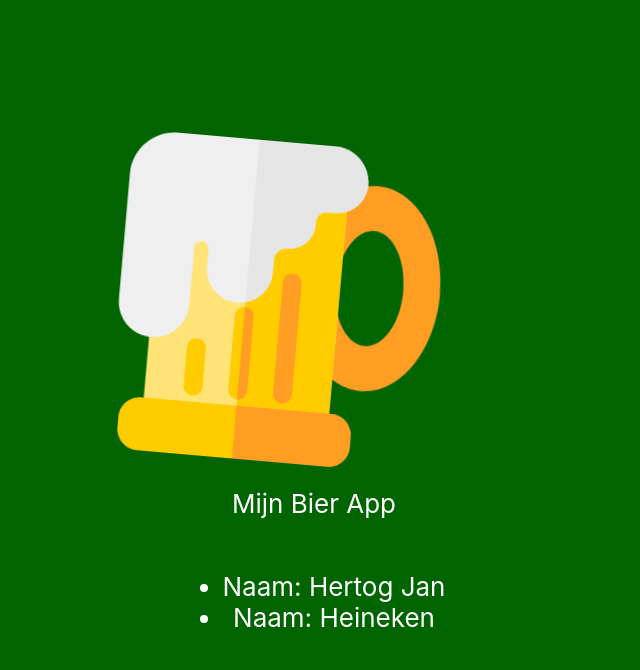
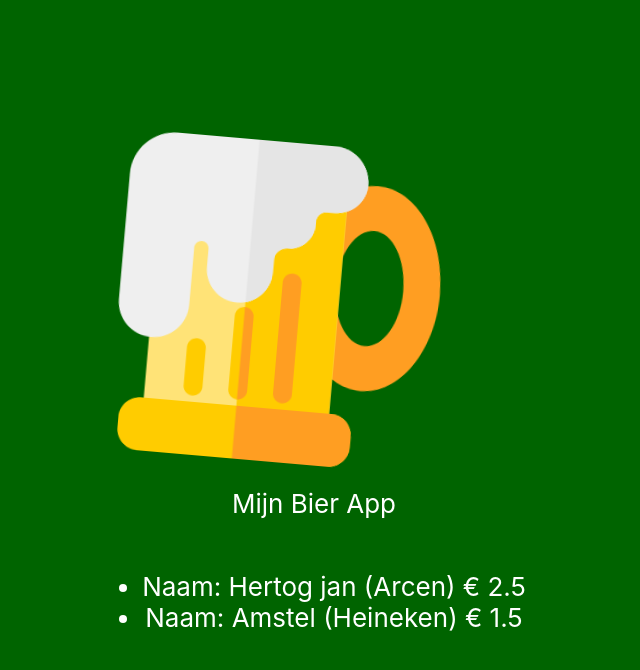
Before and after one commit to mijnbier/app, a React (Create React App) app: page / in a window 1280 px wide. Shown: the top 670 px of the page, without its empty margins (326-966 px from the left). Built offline with nearby package versions, Linux system fonts and the light colour scheme.

Commit message:
Add price component

```diff
--- a/src/App.js
+++ b/src/App.js
@@ -3,7 +3,7 @@ import logo from './pub.svg';
 import './App.css';
 import BeerList from './Components/BeerList';
 
-const data = ["Hertog Jan", "Heineken"]
+const data = [{merk:"Hertog jan", brouwerij:"Arcen", price:2.50},{merk:"Amstel", brouwerij:"Heineken", price:1.50}]
 
 function App() {
   return (
--- a/src/Components/BeerList.js
+++ b/src/Components/BeerList.js
@@ -4,6 +4,6 @@ import BeerListItem from './BeerListItem';
 
 export default function BeerList(props) {
     return <ul>
-        {props.data.map(item => <BeerListItem merk={item}></BeerListItem>)}
+        {props.data.map(item => <BeerListItem merk={item.merk} brouwerij={item.brouwerij} price={item.price}></BeerListItem>)}
     </ul>
 }
--- a/src/Components/BeerListItem.js
+++ b/src/Components/BeerListItem.js
@@ -1,7 +1,8 @@
 import React from 'react';
+import Price from './Price';
 
 
 export default function BeerListItem(props) {
 
-    return <li>Naam: {props.merk} </li>
+    return <li>Naam: {props.merk} ({props.brouwerij}) <Price value={props.price} /></li>
 }
--- /dev/null
+++ b/src/Components/Price.js
@@ -0,0 +1,8 @@
+import React from 'react';
+
+
+export default function Price(props) {
+
+    return <span>&euro; {props.value}</span>
+
+}
```
